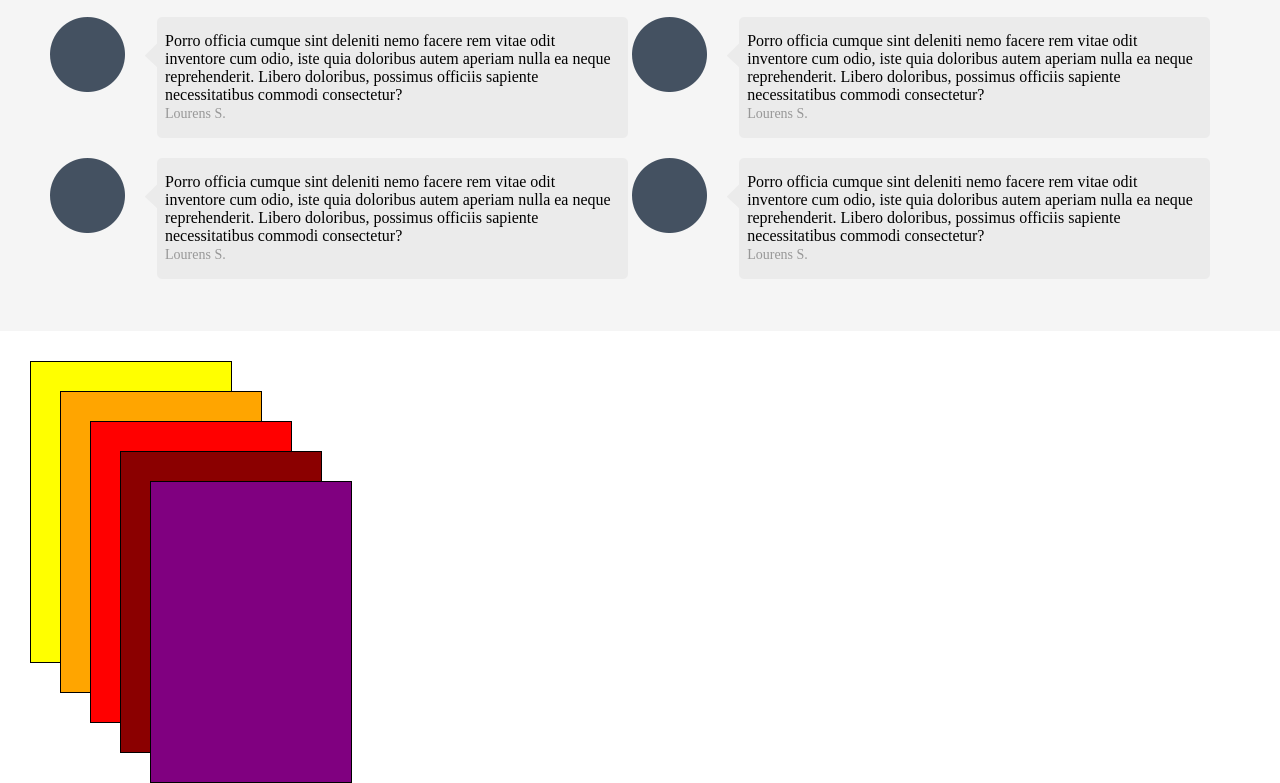
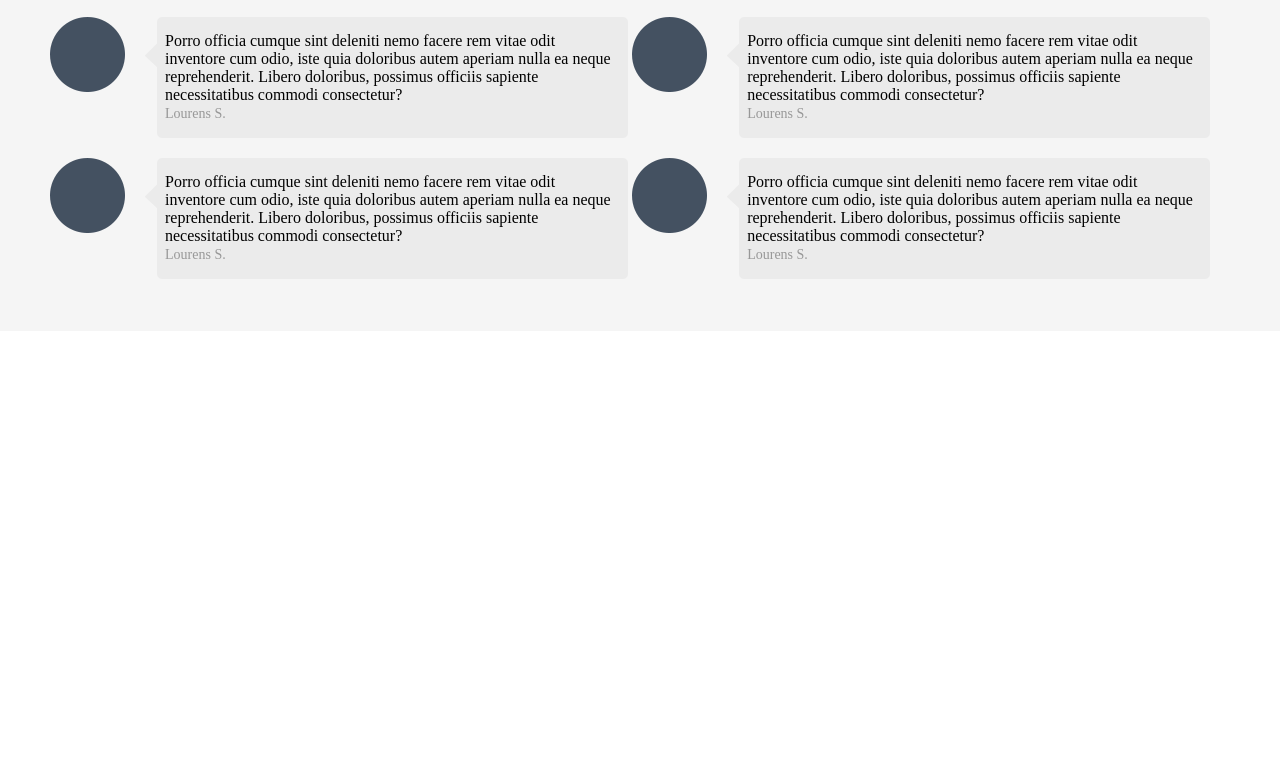
Before and after one commit to EkaterinaWeb/maket, a plain HTML site: page index.html in a window 1280 px wide. Shown: the part 1670-2453 px from the top of the page. After the commit the page ends 2001 px from the top, so only its background shows below. Drawn offline with Linux system fonts and the light colour scheme.

Commit message:
Удалили задание с картами

```diff
--- a/css/style.css
+++ b/css/style.css
@@ -185,65 +185,3 @@ p {
     font-weight: 400;
     color: #989898;
 }
-
-.box666{
-    position: relative;
-    width: 1280px;
-}
-
-.one{
-    width: 200px;
-    height: 300px;
-    background-color: yellow;
-    border: 1px solid black;
-    position: absolute;
-    top: 30px;
-    left: 30px;
-}
-.one:hover{
-    z-index: 100;
-}
-.two{
-    width: 200px;
-    height: 300px;
-    background-color: orange;
-    border: 1px solid black;
-    position: absolute;
-    top: 60px;
-    left: 60px;
-}
-.two:hover{
-    z-index: 100;}
-.three{
-    width: 200px;
-    height: 300px;
-    background-color: red;
-    border: 1px solid black;
-    position: absolute;
-    top: 90px;
-    left: 90px;
-}
-.three:hover{
-    z-index: 100;}
-.four{
-    width: 200px;
-    height: 300px;
-    background-color: darkred;
-    border: 1px solid black;
-    position: absolute;
-    top: 120px;
-    left: 120px;
-}
-.four:hover{
-    z-index: 100;}
-.five{
-    width: 200px;
-    height: 300px;
-    background-color: purple;
-    border: 1px solid black;
-    position: absolute;
-    top: 150px;
-    left: 150px;
-}
-.five:hover{
-    z-index: 100;}
--- a/index.html
+++ b/index.html
@@ -71,12 +71,6 @@
                 </div>
         </section>
     </main>
-       <div class="box666">
-        <div class="one"></div>
-  <div class="two"></div>
-  <div class="three"></div>
-  <div class="four"></div>
-  <div class="five"></div></div>
     <footer></footer>
 </body>
 
```
